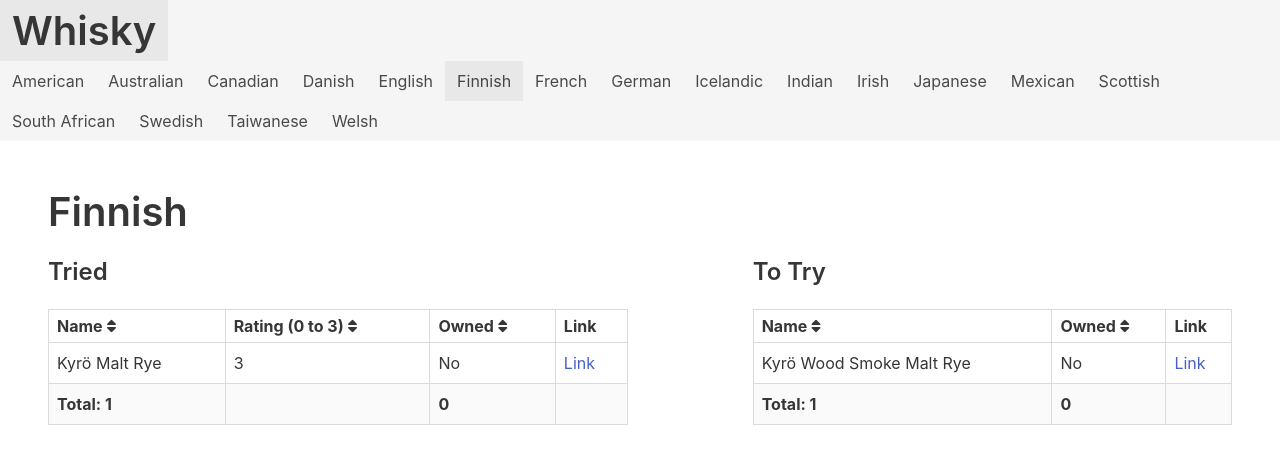
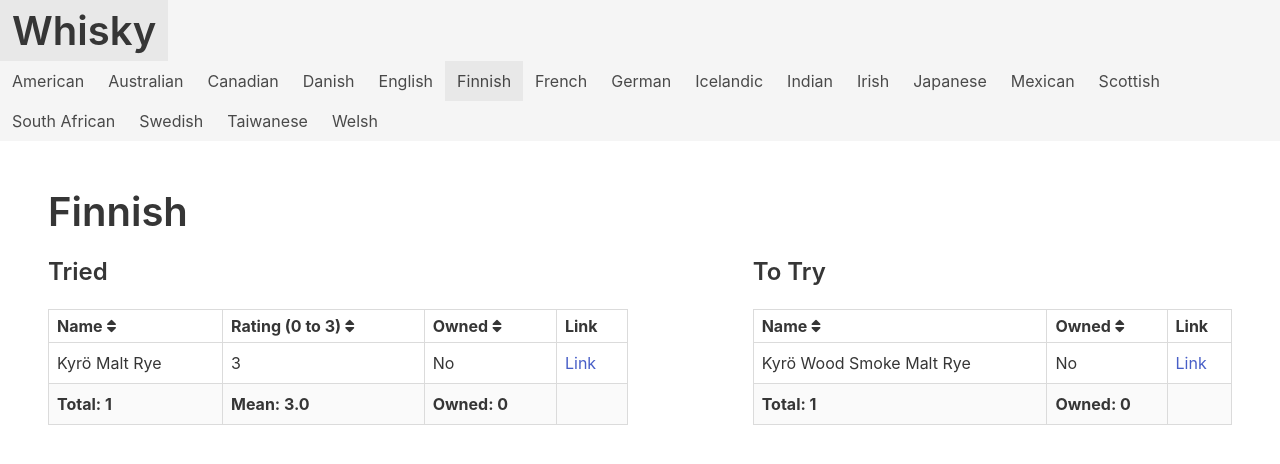
Before and after one commit to grega/whisky, a Jekyll site: the page built from finnish.html, in a window 1280 px wide. Shown: the top 464 px of the page. Built offline with Jekyll 4.4.1, drawn with Linux system fonts in a browser that asks for light colours; nearby versions of some CDN libraries.

Commit message:
Display rating mean

```diff
--- a/_includes/whiskys.html
+++ b/_includes/whiskys.html
@@ -16,6 +16,7 @@
   <tbody class="list{% if include.table_tried %} tried{% else %} to_try{% endif %}">
     {% for whisky in include.whiskys %}
       {% assign whisky_counter = whisky_counter | plus: 1 %}
+      {% assign total_rating = total_rating | plus: whisky.rating %}
     {% if whisky.owned %}
       {% assign whisky_counter_owned = whisky_counter_owned | plus: 1 %}
     {% endif %}
@@ -32,17 +33,21 @@
         {% endif %}
       </tr>
     {% endfor %}
+
+    {% assign mean_rating = total_rating | times: 1000 | divided_by: whisky_counter %}
+    {% assign mean_rating = mean_rating | divided_by: 1000.0 %}
+
     {% if include.table_tried %}
       <tr class="unsortable tried totals">
         <td class="name pt-2 pb-2" scope="row">Total: {{ whisky_counter }}</td>
-        <td class="pt-2 pb-2" scope="row"></td>
-        <td class="pt-2 pb-2" scope="row">{{ whisky_counter_owned }}</td>
+        <td class="pt-2 pb-2" scope="row">Mean: {{ mean_rating }}</td>
+        <td class="pt-2 pb-2" scope="row">Owned: {{ whisky_counter_owned }}</td>
         <td class="pt-2 pb-2" scope="row"></td>
       </tr>
     {% else %}
       <tr class="unsortable to_try totals">
         <td class="name pt-2 pb-2" scope="row">Total: {{ whisky_counter }}</td>
-        <td class="pt-2 pb-2" scope="row">{{ whisky_counter_owned }}</td>
+        <td class="pt-2 pb-2" scope="row">Owned: {{ whisky_counter_owned }}</td>
         <td class="pt-2 pb-2" scope="row"></td>
       </tr>
     {% endif %}
```
